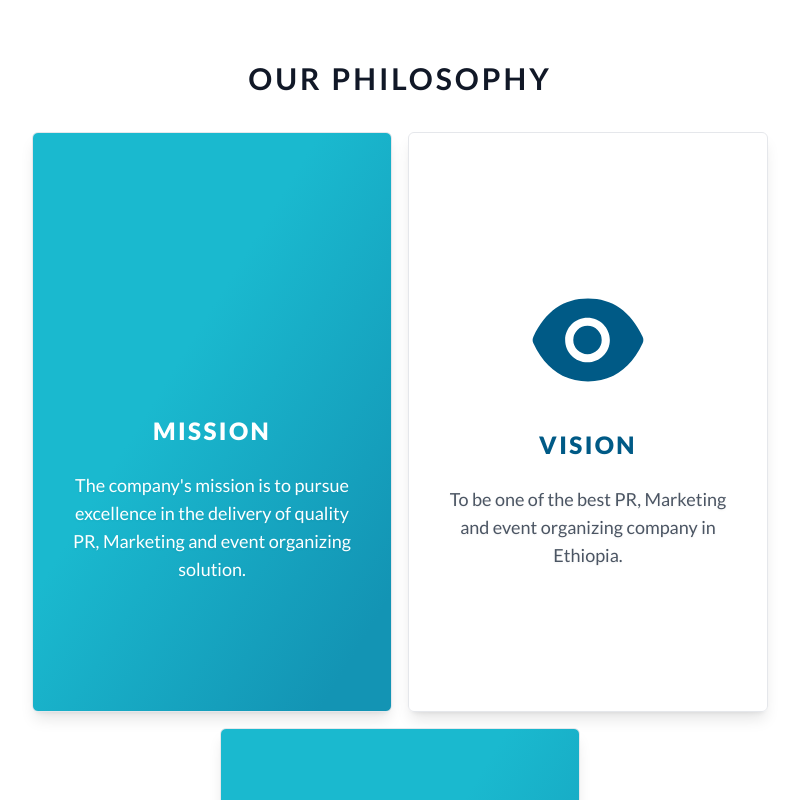
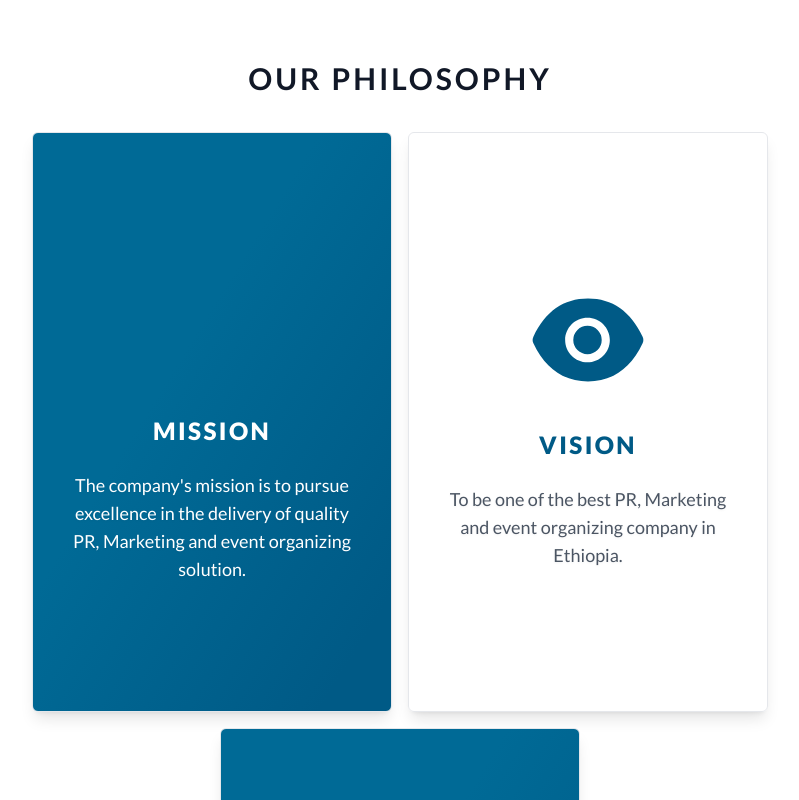
Before and after one commit to NatiG100/dil, a Next.js app: page / in a window 1280 px wide. Shown: the part 1840-2640 px from the top of the page, without its empty margins (240-1039 px from the left). Built offline with nearby package versions, Linux system fonts and the light colour scheme; some icons are missing.

Commit message:
change card color

```diff
--- a/components/cards/PhilosophyCard.tsx
+++ b/components/cards/PhilosophyCard.tsx
@@ -12,7 +12,7 @@ export default function PhilosophyCard({icon,text,title,bgMode,idx}:PhilosopyCar
         <div
             className={`
                 max-w-[85%] h-screen max-h-[430px] lg:max-h-[520px] xl:max-h-[580px] w-[320px] xl:w-[360px] px-9 flex flex-col items-center justify-center gap-6
-                ${bgMode==="gradient"?"from-[#1AB9CF] to-[#1394B4] bg-gradient-to-br from-40% to-90%":"white"}
+                ${bgMode==="gradient"?"from-[#006a96] to-[#005a86] bg-gradient-to-br from-40% to-90%":"white"}
                 rounded-md shadow-lg border py-8
             `}
             data-aos="flip-right"
--- a/pages/index.tsx
+++ b/pages/index.tsx
@@ -17,7 +17,7 @@ const inter = Inter({ subsets: ['latin'] })
 
 export default function Home() {
   useEffect(()=>{
-    AOS.init({duration:1000,anchorPlacement:"bottom-center",offset:200})
+    AOS.init({duration:1000,anchorPlacement:"bottom-center",offset:50})
     AOS.refresh();
   },[])
   return (
```
